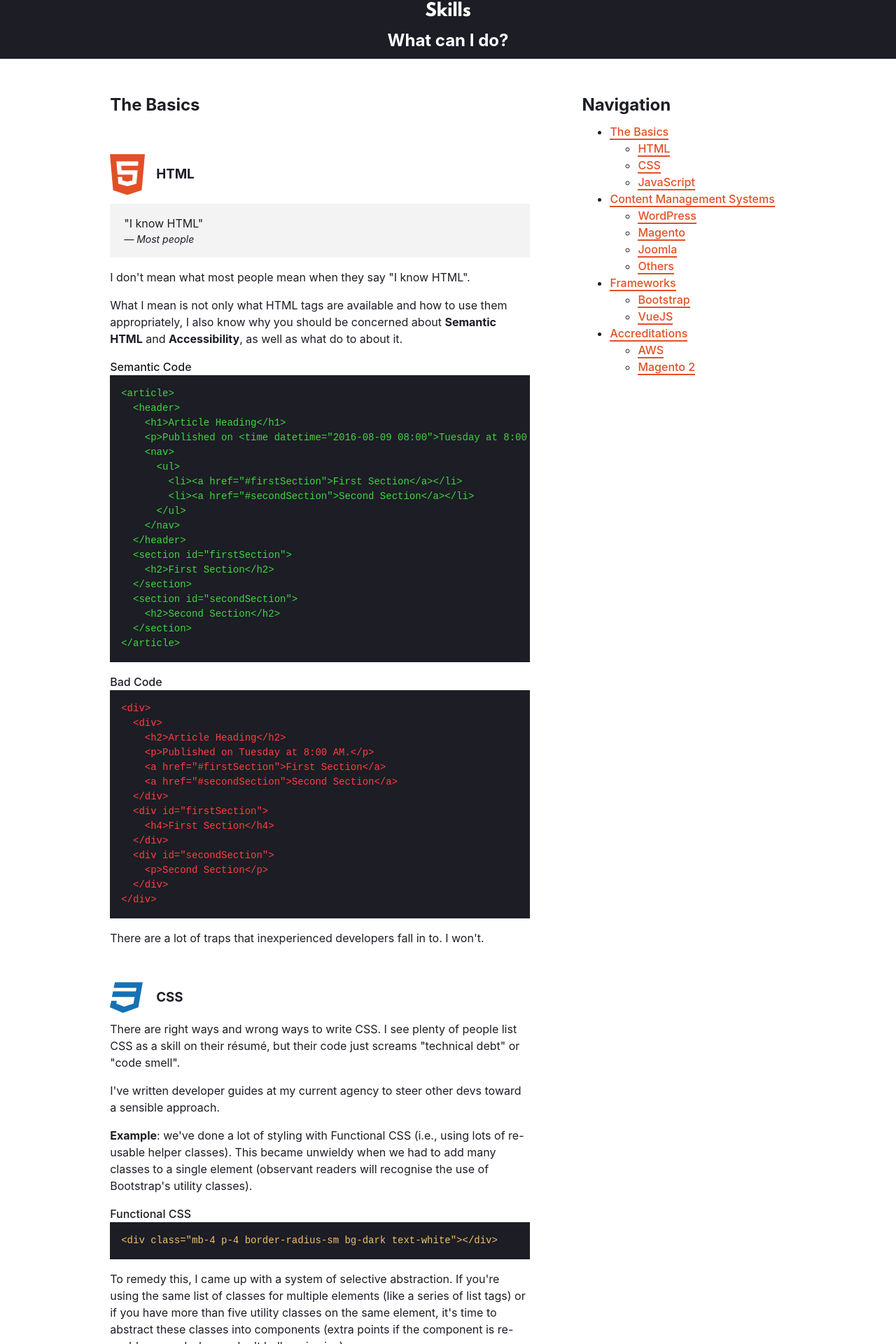
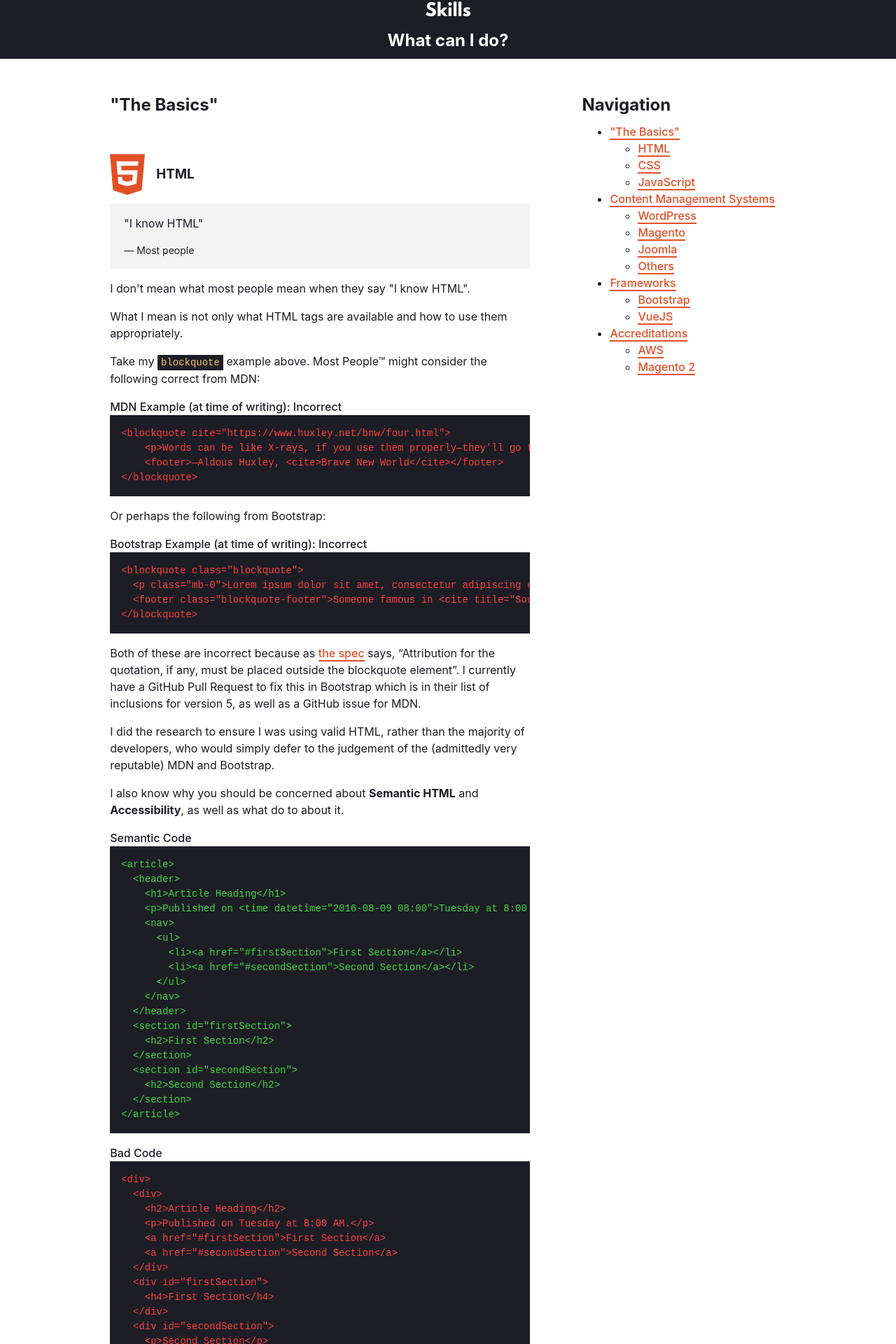
Before and after one commit to Glenn-Domin/Port-Vue_Nuxt, a Nuxt app: page /skills in a window 1280 px wide. Shown: the part 76-1996 px from the top of the page at 70% size. Built offline with nearby package versions, Linux system fonts and the light colour scheme.

Commit message:
fixing blockquote example

```diff
--- a/assets/scss/layout/_page.scss
+++ b/assets/scss/layout/_page.scss
@@ -10,11 +10,11 @@
   background: white;
 }
 
-blockquote {
+.blockquote-container {
   background-color: $light;
   padding: 1rem 1.25rem;
 
-  cite {
+  figcaption {
     display: block;
     font-size: .875rem;
 
--- a/loading.html
+++ b/loading.html
@@ -1,4 +1,4 @@
-<main class="container above-fold"><section><h1 class="title">Glenn Domin</h1><h2 class="subtitle">A Front-end developer who makes websites semantic</h2><button class="btn">About Me</button></section></main>
+<main class="container above-fold"><section><h1 class="title">Glenn Domin</h1><p class="subtitle">A Front-end developer who makes websites semantic</p><button class="btn">About Me</button></section></main>
 <style>
   html {
   -ms-overflow-style: scrollbar;
--- a/pages/index.vue
+++ b/pages/index.vue
@@ -2,7 +2,7 @@
   <main class="container above-fold">
     <section>
       <h1 class="title">Glenn Domin</h1>
-      <h2 class="subtitle">A Front-end developer who makes websites
+      <p class="subtitle">A Front-end developer who makes websites
         <ul>
           <li>semantic</li>
           <li>performant</li>
@@ -15,7 +15,7 @@
           <li>standards-compliant</li>
           <li>bullet-proof</li>
         </ul>
-      </h2>
+      </p>
       <button class="btn" @click="showModal = true">About Me</button>
     </section>
     <shapes />
--- a/pages/skills.vue
+++ b/pages/skills.vue
@@ -12,7 +12,7 @@
             <nav>
               <ul>
                 <li>
-                  <a href="#thebasics">The Basics</a>
+                  <a href="#thebasics">"The Basics"</a>
                   <ul>
                     <li><a href="#html">HTML</a></li>
                     <li><a href="#css">CSS</a></li>
@@ -46,21 +46,41 @@
             </nav>
           </aside>
           <div class="content-big">
-            <h2 id="thebasics">The Basics</h2>
+            <h2 id="thebasics">"The Basics"</h2>
             <h3 id="html" class="skills-heading">
               <html5 width="50" height="66.66" />
               HTML
             </h3>
+            <figure class="blockquote-container">
               <blockquote>
                 "I know HTML"
-              <cite>Most people</cite>
               </blockquote>
+              <figcaption>Most people</figcaption>
+            </figure>
             <p>I don't mean what most people mean when they say "I know HTML".</p>
-            <p>What I mean is not only what HTML tags are available and how to use them appropriately, I also know why you should be concerned about <strong>Semantic HTML</strong> and <strong>Accessibility</strong>, as well as what do to about it.</p>
-            <p class="code-desc">Semantic Code</p>
+            <p>What I mean is not only what HTML tags are available and how to use them appropriately.</p>
+            <p>Take my <code class="code-inline">blockquote</code> example above. Most People™ might consider the following correct from MDN:</p>
+            <figure>
+              <figcaption class="code-desc">MDN Example (at time of writing): Incorrect</figcaption>
+              <code class="code-bad">{{codeMDNBlockquote}}</code>
+            </figure>
+            <p>Or perhaps the following from Bootstrap:</p>
+            <figure>
+              <figcaption class="code-desc">Bootstrap Example (at time of writing): Incorrect</figcaption>
+              <code class="code-bad">{{codeBootstrapBlockquote}}</code>
+            </figure>
+            <p>Both of these are incorrect because as <a href="https://html.spec.whatwg.org/multipage/grouping-content.html#the-blockquote-element" target="_blank">the spec</a> says, <q cite="https://html.spec.whatwg.org/multipage/grouping-content.html#the-blockquote-element">Attribution for the quotation, if any, must be placed outside the blockquote element</q>. I currently have a GitHub Pull Request to fix this in Bootstrap which is in their list of inclusions for version 5, as well as a GitHub issue for MDN.</p>
+            <p>I did the research to ensure I was using valid HTML, rather than the majority of developers, who would simply defer to the judgement of the (admittedly very reputable) MDN and Bootstrap.</p>
+            <p>I also know why you should be concerned about <strong>Semantic HTML</strong> and <strong>Accessibility</strong>, as well as what do to about it.</p>
+
+            <figure>
+              <figcaption class="code-desc">Semantic Code</figcaption>
               <code class="code-good">{{codeGood}}</code>
-            <p class="code-desc">Bad Code</p>
+            </figure>
+            <figure>
+              <figcaption class="code-desc">Bad Code</figcaption>
               <code class="code-bad">{{codeBad}}</code>
+            </figure>
             <p>There are a lot of traps that inexperienced developers fall in to. I won't.</p>
             <h3 id="css" class="skills-heading">
               <css width="50" height="50" />
@@ -69,25 +89,37 @@
             <p>There are right ways and wrong ways to write CSS. I see plenty of people list CSS as a skill on their résumé, but their code just screams "technical debt" or "code smell".</p>
             <p>I've written developer guides at my current agency to steer other devs toward a sensible approach.</p>
             <p><strong>Example</strong>: we've done a lot of styling with Functional CSS (i.e., using lots of re-usable helper classes). This became unwieldy when we had to add many classes to a single element (observant readers will recognise the use of Bootstrap's utility classes).</p>
-            <p class="code-desc">Functional CSS</p>
+            <figure>
+              <figcaption class="code-desc">Functional CSS</figcaption>
               <code>{{codeFunctional}}</code>
+            </figure>
             <p>To remedy this, I came up with a system of selective abstraction. If you're using the same list of classes for multiple elements (like a series of list tags) or if you have more than five utility classes on the same element, it's time to abstract these classes into components (extra points if the component is re-usable, so code-bases don't balloon in size).</p>
+            <figure>
               <p class="code-desc">Abstracted HTML</p>
               <code class="code-good">{{codeWClass}}</code>
-            <p class="code-desc">Associated CSS</p>
+            </figure>
+            <figure>
+              <figcaption class="code-desc">Associated CSS</figcaption>
               <code class="code-good">{{codeCSSGood}}</code>
-            <p class="code-desc">Problematic Alternative CSS</p>
+            </figure>
+            <figure>
+              <figcaption class="code-desc">Problematic Alternative CSS</figcaption>
               <code class="code-bad">{{codeCSSBad}}</code>
+            </figure>
             <p>We'll always use <strong>SCSS</strong> in projects.</p>
             <h3 id="js" class="skills-heading">
               <javascript width="50" height="57.13" />
               JavaScript
             </h3>
             <p>To keep code tidy, in projects using Babel, I've kept to more advanced JS concepts (ES6+) for brevity and clarity. It's important to only do this in Babel projects so you can have this code converted in to formats that older browsers can read.</p>
+            <figure>
               <p class="code-desc">Succinct Destructuring Example</p>
               <code>{{codeJS}}</code>
+            </figure>
+            <figure>
               <p class="code-desc">Babel Translated for older browsers</p>
               <code>{{codeJSVerbose}}</code>
+            </figure>
             <p>Most of my JS is written in <a href="#vue">VueJS</a> prjects.</p>
             <h2 id="cms">Content Management Systems</h2>
             <h3 id="wp" class="skills-heading">
@@ -183,6 +215,14 @@
   },
   data() {
     return {
+      codeMDNBlockquote: `<blockquote cite="https://www.huxley.net/bnw/four.html">
+    <p>Words can be like X-rays, if you use them properly—they’ll go through anything. You read and you’re pierced.</p>
+    <footer>—Aldous Huxley, <cite>Brave New World</cite></footer>
+</blockquote>`,
+      codeBootstrapBlockquote: `<blockquote class="blockquote">
+  <p class="mb-0">Lorem ipsum dolor sit amet, consectetur adipiscing elit. Integer posuere erat a ante.</p>
+  <footer class="blockquote-footer">Someone famous in <cite title="Source Title">Source Title</cite></footer>
+</blockquote>`,
       codeGood: `<article>
   <header>
     <h1>Article Heading</h1>
@@ -306,4 +346,9 @@
   margin-bottom: 0;
   font-weight: 500;
 }
+
+.code-inline {
+  display: inline;
+  padding: 3px 5px;
+}
 </style>
```
Lines whose indentation alone changed are shown as unchanged.
